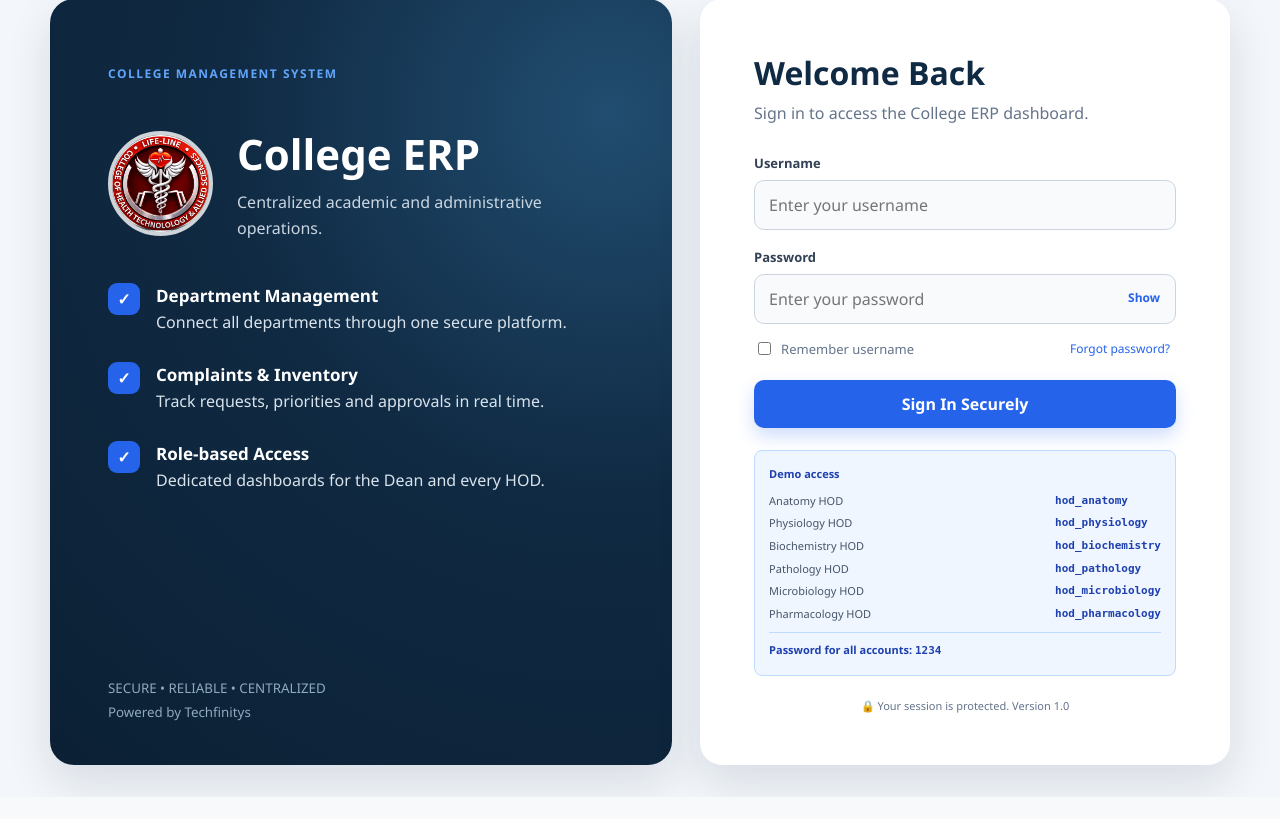
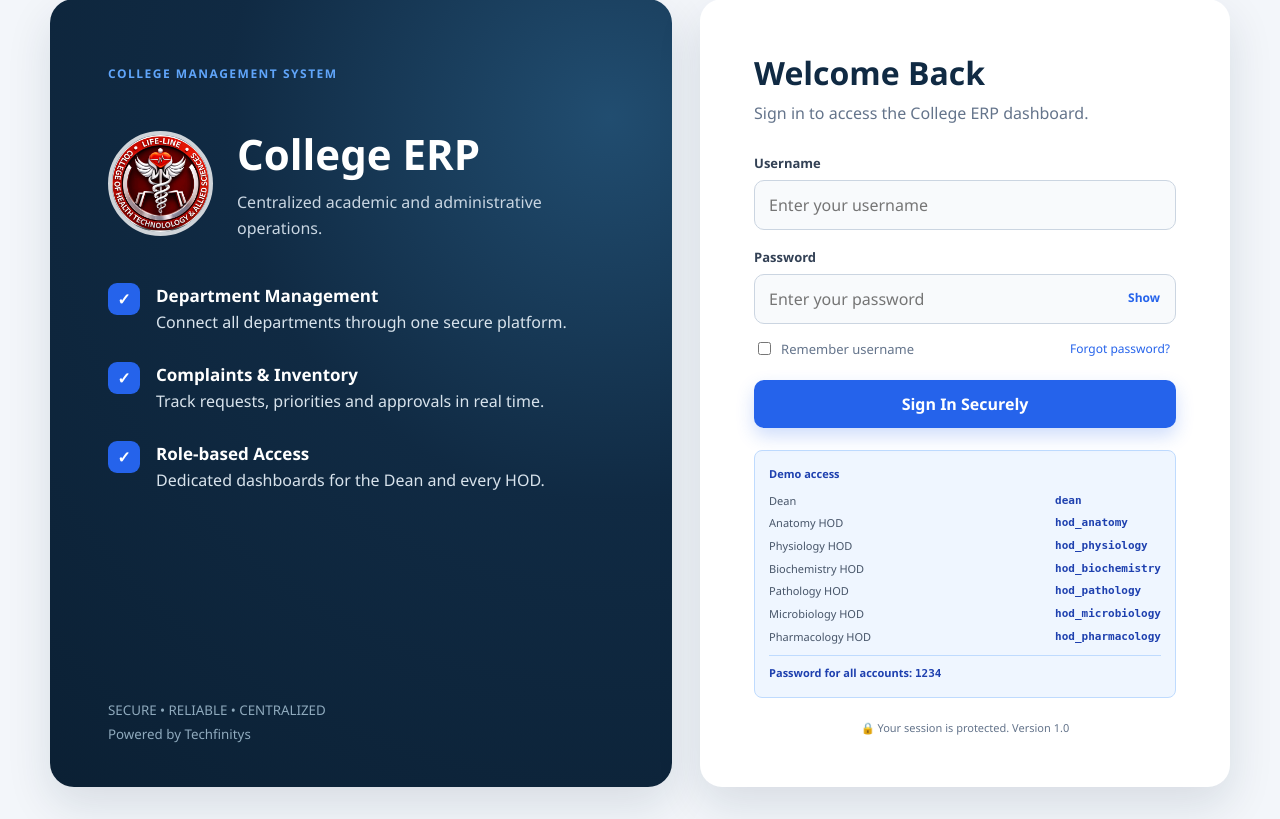
Before and after one commit to gitwork3054/college_ERP_, a Flask app: page / in a window 1280 px wide. Shown: the part 33-852 px from the top of the page. Before the commit the page ends 830 px from the top, so only its background shows below. Run offline with Flask 3, Linux system fonts and the light colour scheme.

Commit message:
Add demo user credentials to login template

```diff
--- a/templates/login.html
+++ b/templates/login.html
@@ -45,6 +45,7 @@
       <div class="demo-hint">
         <strong>Demo access</strong>
         <div class="demo-users">
+          <span>Dean</span><code>dean</code>
 <span>Anatomy HOD</span><code>hod_anatomy</code>
 <span>Physiology HOD</span><code>hod_physiology</code>
 <span>Biochemistry HOD</span><code>hod_biochemistry</code>
```
